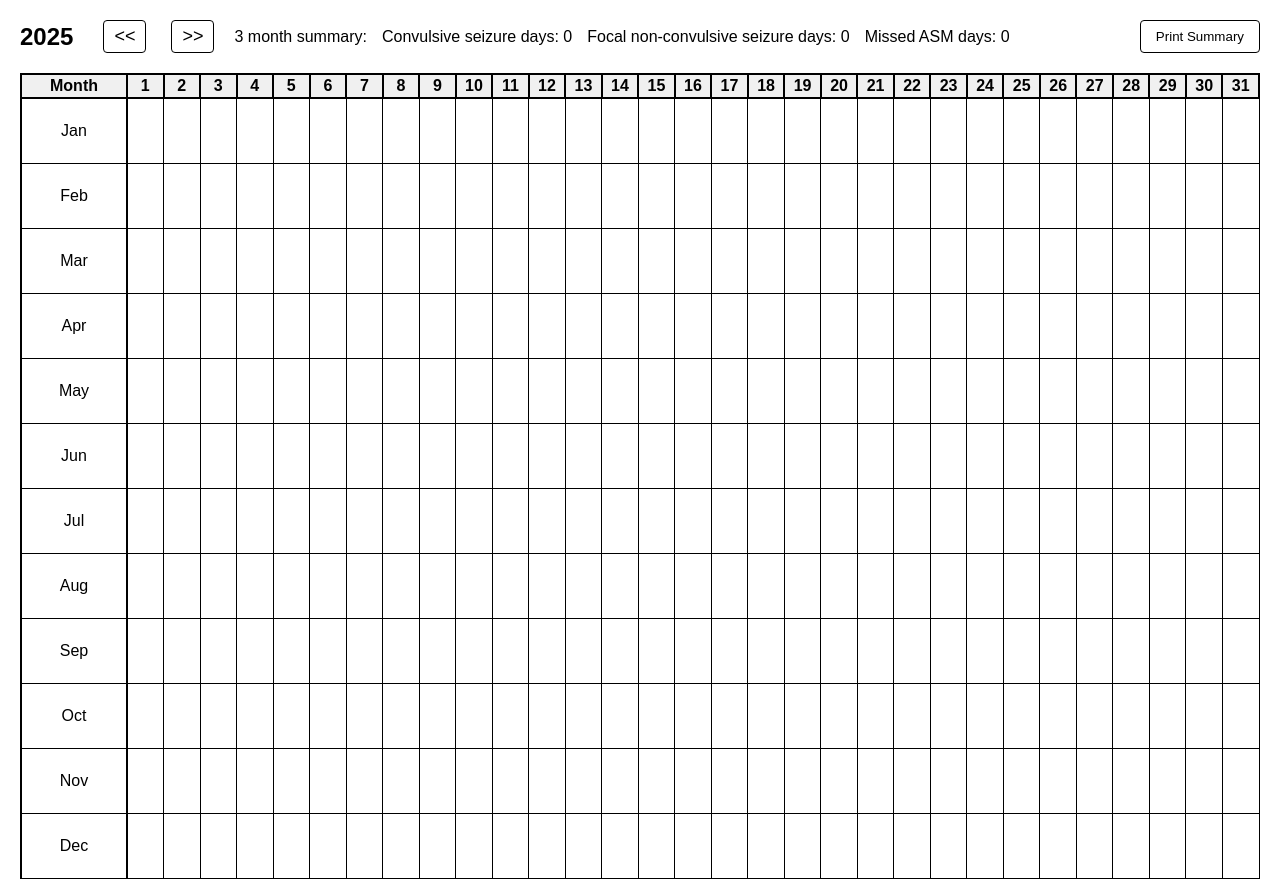
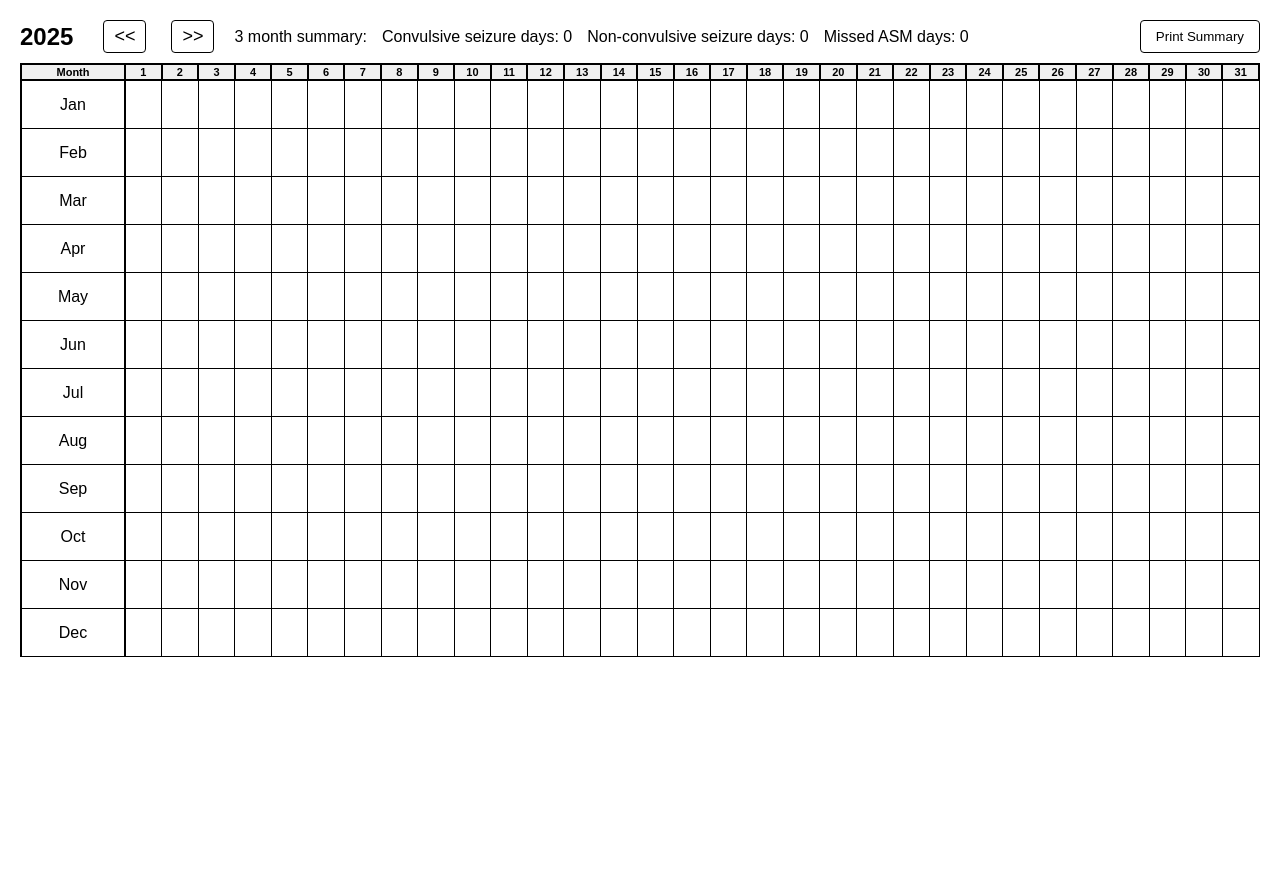
Before and after one commit to xinyoutai/epilepsydiary, a plain HTML site: page index.html in a window 1280 px wide. After the commit the page ends 800 px from the top, so only its background shows below. Drawn offline with Linux system fonts and the light colour scheme.

Commit message:
Update index.html
Reduced height of table

```diff
--- a/index.html
+++ b/index.html
@@ -19,7 +19,7 @@
             display: flex;
             align-items: center;
             gap: 15px;
-            margin-bottom: 20px;
+            margin-bottom: 10px;  /* Reduced margin */
             flex-wrap: wrap;
         }
 
@@ -55,51 +55,49 @@
             cursor: pointer;
         }
 
-        /* Updated table styles */
         .diary-table {
             border-collapse: collapse;
             width: 100%;
             table-layout: fixed;
         }
 
-        /* Default cell styles */
         .diary-table th, .diary-table td {
             border: 1px solid #000;
-            padding: 2px;
+            padding: 1px;
             text-align: center;
-            width: calc((100% - 100px) / 31);  /* Distribute remaining width among day columns */
+            width: calc((100% - 100px) / 31);
         }
 
-        /* First column width */
         .diary-table th:first-child,
         .diary-table td:first-child {
-            width: 100px;  /* Fixed width for month column */
+            width: 100px;
             border-left: 2px solid #000;
             border-right: 2px solid #000;
         }
 
-        /* Thicker borders for header row */
         .diary-table thead tr th {
             border: 2px solid #000;
             background: #f0f0f0;
+            padding: 1px;
+            font-size: 11px;
         }
 
-        /* Extra thick borders for first cell where borders meet */
         .diary-table th:first-child {
             border: 2px solid #000;
         }
 
         .diary-cell {
-            height: 60px;
+            height: 45px;
             cursor: pointer;
             display: flex;
             flex-direction: column;
             justify-content: space-between;
-            font-size: 12px;
+            font-size: 11px;
         }
 
         .diary-cell > div {
-            padding: 2px 0;
+            padding: 1px 0;
+            line-height: 1.2;
         }
 
         .modal {
@@ -169,7 +167,7 @@
         <div class="summary">
             <span>3 month summary:</span>
             <span>Convulsive seizure days: <span id="ctot">0</span></span>
-            <span>Focal non-convulsive seizure days: <span id="nctot">0</span></span>
+            <span>Non-convulsive seizure days: <span id="nctot">0</span></span>
             <span>Missed ASM days: <span id="masm">0</span></span>
         </div>
         <button class="print-btn" onclick="printSummary()">Print Summary</button>
@@ -214,7 +212,6 @@
         let selectedDate = null;
         const months = ['Jan', 'Feb', 'Mar', 'Apr', 'May', 'Jun', 'Jul', 'Aug', 'Sep', 'Oct', 'Nov', 'Dec'];
 
-        // Check if localStorage is available
         function isStorageAvailable() {
             try {
                 const test = '__storage_test__';
@@ -226,7 +223,6 @@
             }
         }
 
-        // Safe localStorage wrapper functions
         function safeSetItem(key, value) {
             try {
                 if (isStorageAvailable()) {
```
